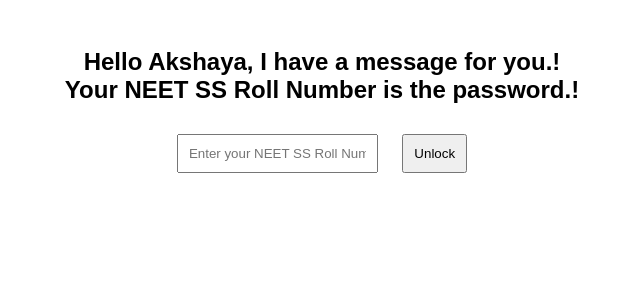
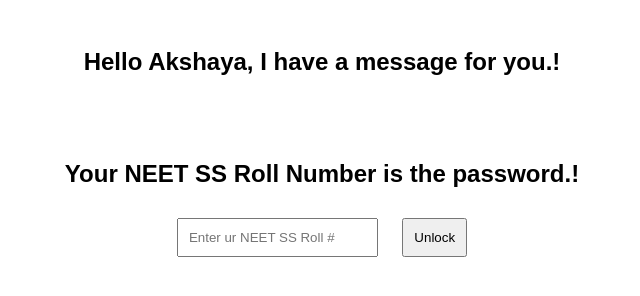
Before and after one commit to aargee94/helloakshaya, a plain HTML site: page index.html in a window 1280 px wide. Shown: the whole page, without its empty margins (318-958 px from the left). Drawn offline with nearby package versions, Linux system fonts and the light colour scheme.

Commit message:
Update index.html

```diff
--- a/index.html
+++ b/index.html
@@ -14,8 +14,8 @@
 </head>
 <body>
 
-    <h2>Hello Akshaya, I have a message for you.! <br> Your NEET SS Roll Number is the password.! </h2>
-    <input type="password" id="password" placeholder="Enter your NEET SS Roll Number">
+    <h2>Hello Akshaya, I have a message for you.! <br> <br> <br> <br> Your NEET SS Roll Number is the password.! </h2>
+    <input type="password" id="password" placeholder="Enter ur NEET SS Roll #">
     <button onclick="decryptMessage()">Unlock</button>
 
     <div id="message-container">
```
